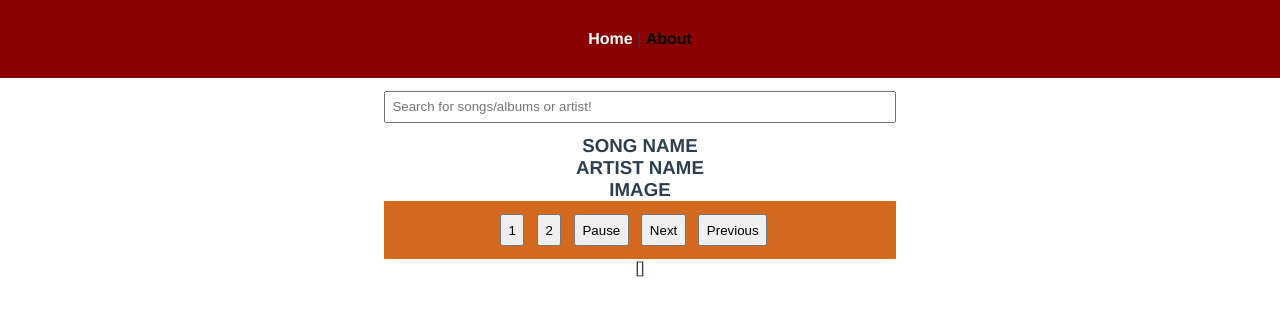
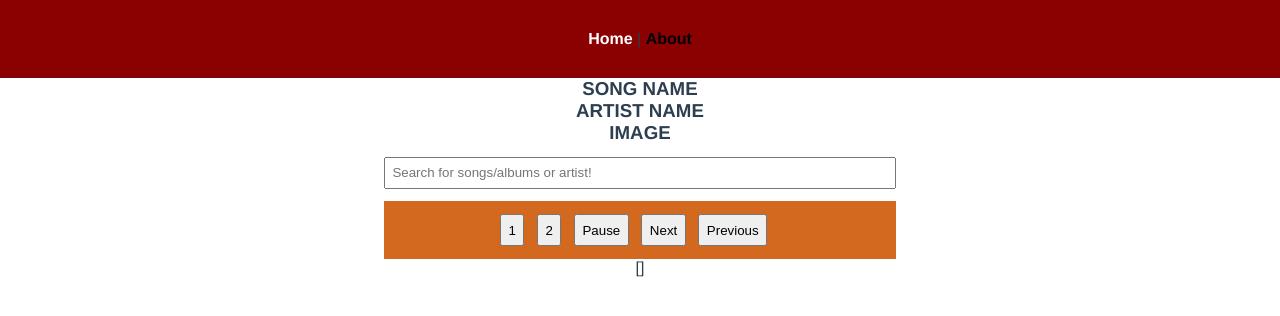
Before and after one commit to Francisco-fco/MusicPlayer, a Vue app in the folder music-player/: page /#/ in a window 1280 px wide. Shown: the top 316 px of the page. Built offline with nearby package versions, Linux system fonts and the light colour scheme.

Commit message:
small fixes

```diff
--- a/music-player/src/components/Player.vue
+++ b/music-player/src/components/Player.vue
@@ -5,6 +5,7 @@
       <h3>ARTIST NAME</h3>
       <h3>IMAGE</h3>
     </div>
+    <SearchBar />
     <div class="buttons">
       <button id="play" @click="play('HQ1nvhLf1EU')">1</button>
       <button @click="play('eFEjDCMNqYs')">2</button>
@@ -16,15 +17,13 @@
 </template>
 
 <script>
+import SearchBar from "./SearchBar.vue";
 export default {
   props: ["song"],
 
-  /* computed: {
-    storeSongs() {
-        this.$store.commit("setSong");
-        return this.$store.state.songs;
-    },
-},*/
+  components: {
+    SearchBar,
+  },
 
   methods: {
     play(id) {
--- a/music-player/src/views/Home.vue
+++ b/music-player/src/views/Home.vue
@@ -1,6 +1,5 @@
 <template>
   <div class="container">
-    <SearchBar />
     <Player />
     <Result />
   </div>
@@ -8,12 +7,10 @@
 
 <script>
 import Player from "../components/Player.vue";
-import SearchBar from "../components/SearchBar.vue";
 import Result from "../components/Result.vue";
 export default {
   components: {
     Player,
-    SearchBar,
     Result,
   }
 
```
